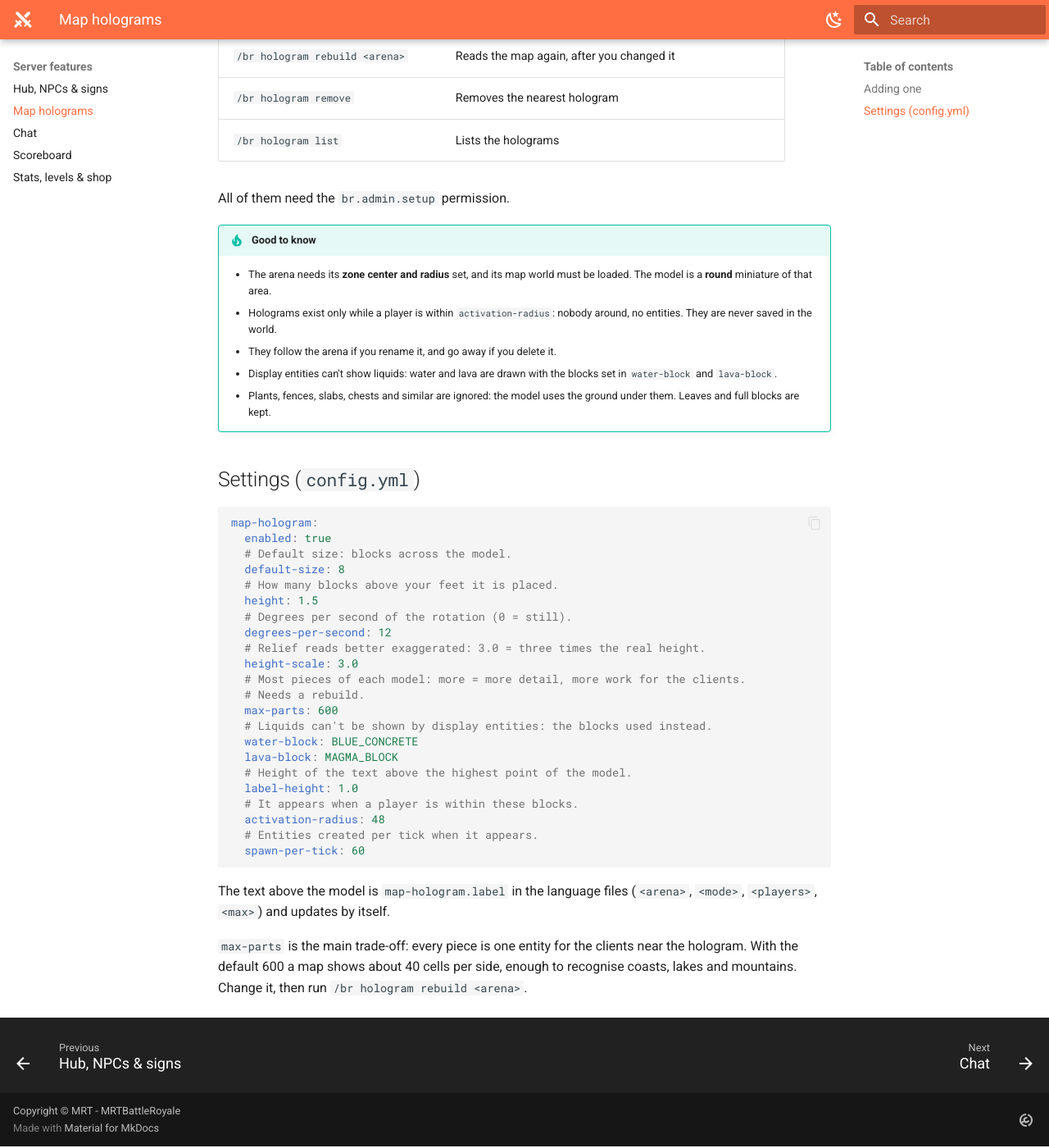
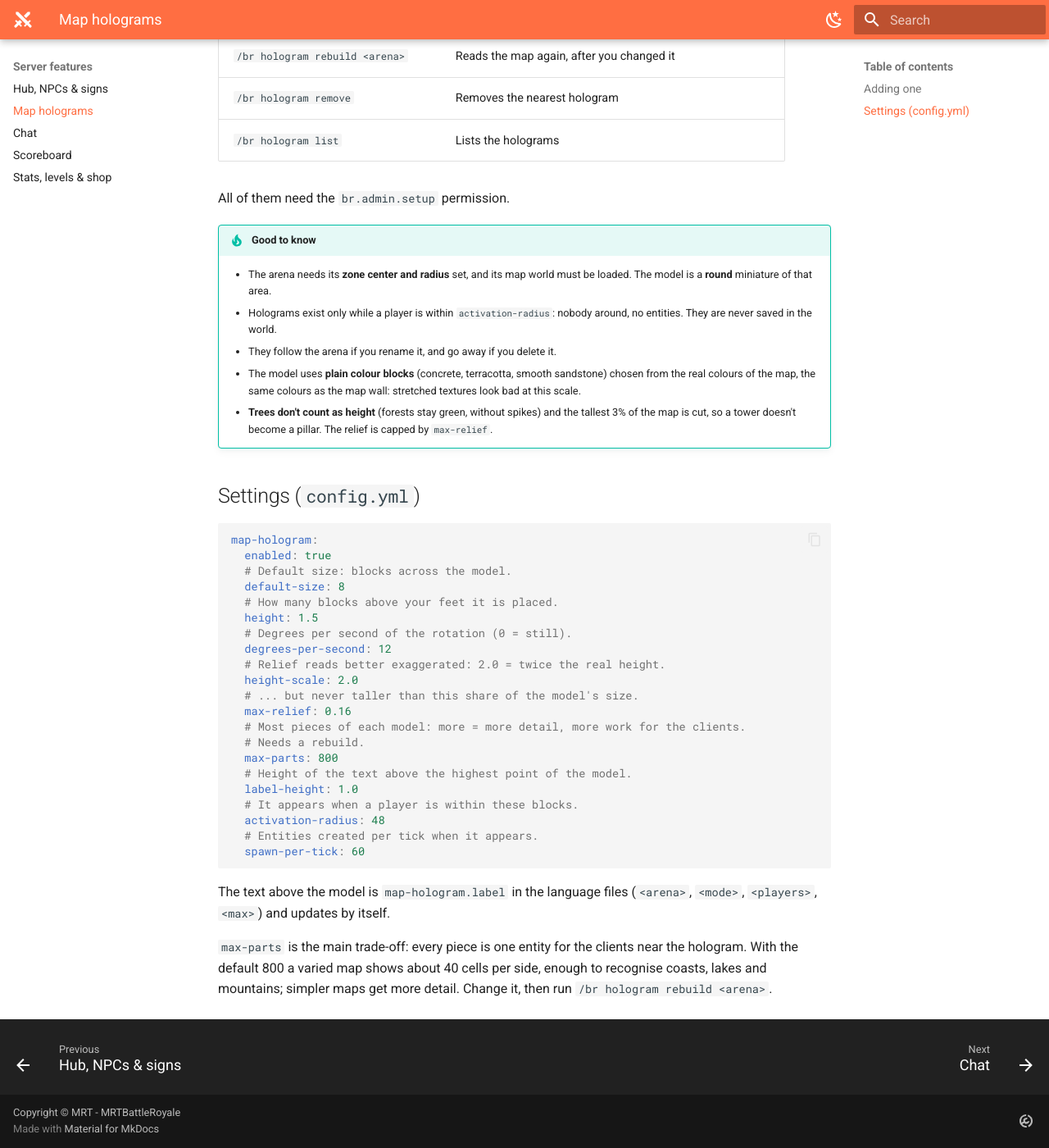
Before and after one commit to Giuseppe-Marco/mrtbattleroyale-wiki, an MkDocs documentation site: the page built from docs/features/holograms.md, in a window 1280 px wide and 1400 px high, scrolled down 696 px. Shown: the whole window at 82% size. Built offline with MkDocs 1.6.1 and Material for MkDocs 9.7.7, drawn with Linux system fonts in a browser that asks for light colours; some of the changed text lies outside the part shown.

Commit message:
Map holograms: plain colours, capped relief
Co-Authored-By: Claude Opus 5.5 <noreply@anthropic.com>

```diff
--- a/docs/features/holograms.md
+++ b/docs/features/holograms.md
@@ -1,6 +1,6 @@
 # Map holograms
 
-A **3D miniature of an arena** floating in your hub or lobby and turning slowly on itself: terrain, mountains, lakes and big buildings, with the arena's name, mode and players above it. It's made of display entities, so **no other plugin is needed**.
+A **3D miniature of an arena** floating in your hub or lobby and turning slowly on itself, like a painted model: coasts, biomes, mountains and big buildings in plain colours, with the arena's name, mode and players above it. It's made of display entities, so **no other plugin is needed**.
 
 ## Adding one
 
@@ -26,8 +26,8 @@ All of them need the `br.admin.setup` permission.
     - The arena needs its **zone center and radius** set, and its map world must be loaded. The model is a **round** miniature of that area.
     - Holograms exist only while a player is within `activation-radius`: nobody around, no entities. They are never saved in the world.
     - They follow the arena if you rename it, and go away if you delete it.
-    - Display entities can't show liquids: water and lava are drawn with the blocks set in `water-block` and `lava-block`.
-    - Plants, fences, slabs, chests and similar are ignored: the model uses the ground under them. Leaves and full blocks are kept.
+    - The model uses **plain colour blocks** (concrete, terracotta, smooth sandstone) chosen from the real colours of the map, the same colours as the map wall: stretched textures look bad at this scale.
+    - **Trees don't count as height** (forests stay green, without spikes) and the tallest 3% of the map is cut, so a tower doesn't become a pillar. The relief is capped by `max-relief`.
 
 ## Settings (`config.yml`)
 
@@ -40,14 +40,13 @@ map-hologram:
   height: 1.5
   # Degrees per second of the rotation (0 = still).
   degrees-per-second: 12
-  # Relief reads better exaggerated: 3.0 = three times the real height.
-  height-scale: 3.0
+  # Relief reads better exaggerated: 2.0 = twice the real height.
+  height-scale: 2.0
+  # ... but never taller than this share of the model's size.
+  max-relief: 0.16
   # Most pieces of each model: more = more detail, more work for the clients.
   # Needs a rebuild.
-  max-parts: 600
-  # Liquids can't be shown by display entities: the blocks used instead.
-  water-block: BLUE_CONCRETE
-  lava-block: MAGMA_BLOCK
+  max-parts: 800
   # Height of the text above the highest point of the model.
   label-height: 1.0
   # It appears when a player is within these blocks.
@@ -58,4 +57,4 @@ map-hologram:
 
 The text above the model is `map-hologram.label` in the language files (`<arena>`, `<mode>`, `<players>`, `<max>`) and updates by itself.
 
-`max-parts` is the main trade-off: every piece is one entity for the clients near the hologram. With the default 600 a map shows about 40 cells per side, enough to recognise coasts, lakes and mountains. Change it, then run `/br hologram rebuild <arena>`.
+`max-parts` is the main trade-off: every piece is one entity for the clients near the hologram. With the default 800 a varied map shows about 40 cells per side, enough to recognise coasts, lakes and mountains; simpler maps get more detail. Change it, then run `/br hologram rebuild <arena>`.
```
Also changed, not shown: docs/changelog.md (+1 -1 lines).
